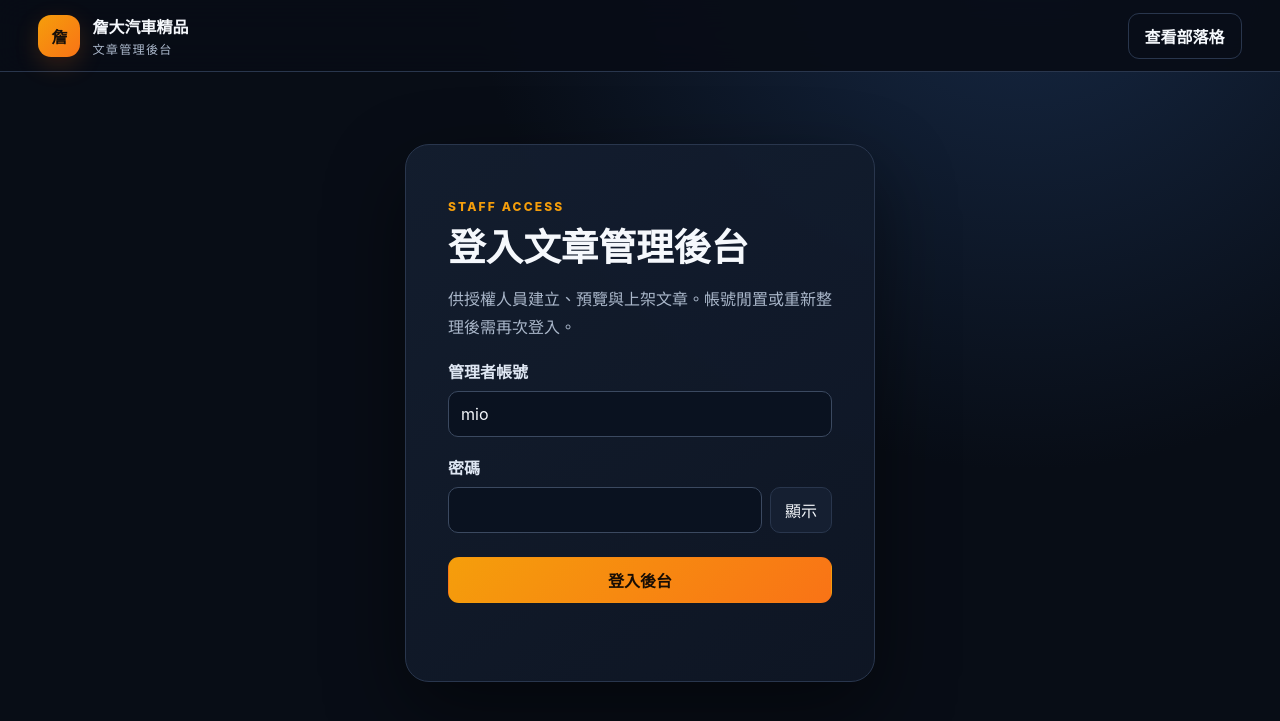
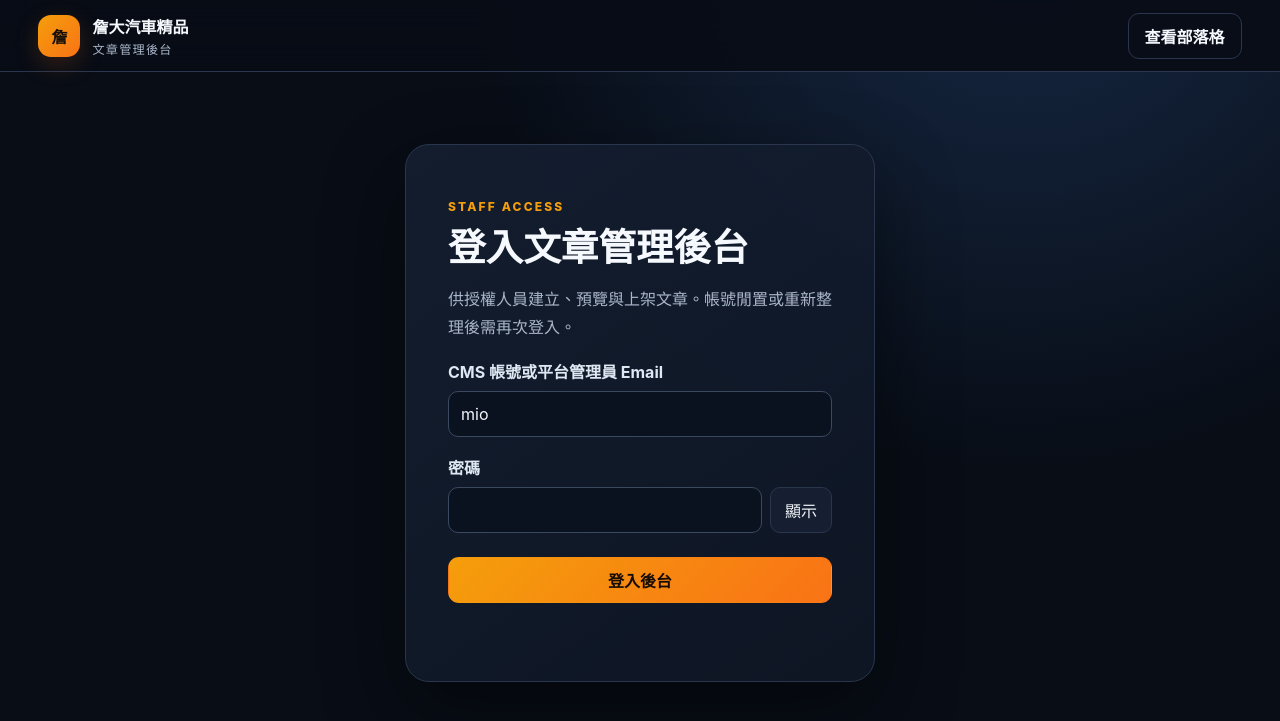
Before and after one commit to Jimmy-xinhow/janda-auto, a Jekyll site: the page built from admin/index.html, in a window 1280 px wide. Shown: the top 721 px of the page. Built offline with Jekyll 4.4.1, drawn with Linux system fonts in a browser that asks for light colours.

Commit message:
fix: clarify CMS admin email login

```diff
--- a/admin/index.html
+++ b/admin/index.html
@@ -42,8 +42,8 @@ sitemap: false
         <h1 id="login-title">登入文章管理後台</h1>
         <p class="lead">供授權人員建立、預覽與上架文章。帳號閒置或重新整理後需再次登入。</p>
         <form id="login-form" novalidate>
-          <label for="login-username">管理者帳號</label>
-          <input id="login-username" name="username" type="text" value="mio" autocomplete="username" required minlength="3" maxlength="32">
+          <label for="login-username">CMS 帳號或平台管理員 Email</label>
+          <input id="login-username" name="username" type="text" value="mio" autocomplete="username" required minlength="3" maxlength="120">
           <label for="login-password">密碼</label>
           <div class="password-row">
             <input id="login-password" name="password" type="password" autocomplete="current-password" required minlength="8" maxlength="128">
```
